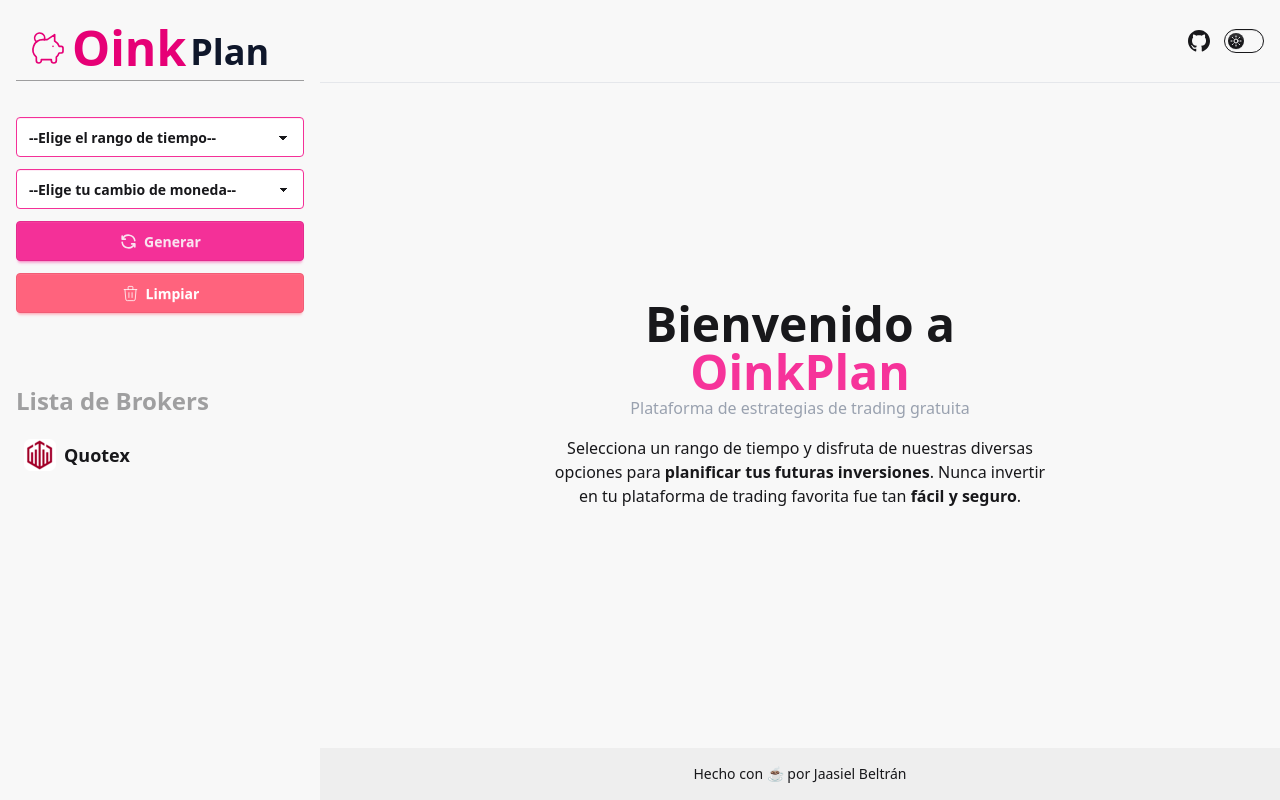
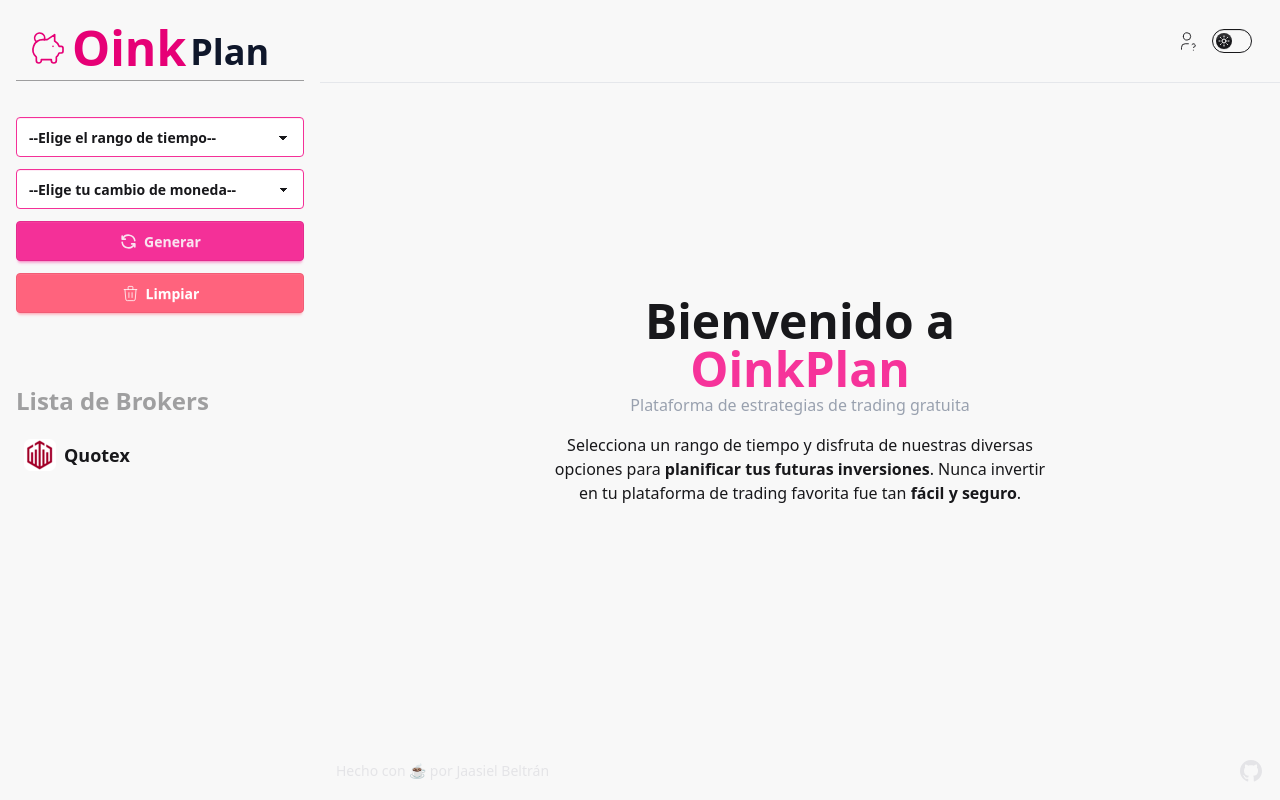
Before and after one commit to jaasidev/oink-plan, a React (Vite) app: page / in a window 1280 px wide. Built offline with nearby package versions, Linux system fonts and the light colour scheme; the HTML template or start-up script is replaced by a standard one.

Commit message:
feat: agregando modal help

```diff
--- a/src/App.jsx
+++ b/src/App.jsx
@@ -1,3 +1,4 @@
+import { ModalHelp } from './components/modal/modalHelp'
 import { PageContent } from './components/sections/PageContent'
 import { SideBar } from './components/sections/SideBar'
 import { useTimeStore } from './hooks/useTimeStore'
@@ -33,6 +34,7 @@ function App() {
           <SideBar />
         </div>
       </div>
+      <ModalHelp />
     </>
   )
 }
--- a/src/components/Footer/Footer.jsx
+++ b/src/components/Footer/Footer.jsx
@@ -1,11 +1,17 @@
+import { GitHub } from "../../assets/githubLogo"
 export function Footer() {
   return (
-    <footer className='footer sm:footer-horizontal footer-center bg-base-300 text-base-content p-4'>
-      <aside>
-        <p>
-          Hecho con ☕ por Jaasiel Beltrán
-        </p>
+    <footer className="footer footer-horizontal bg-base-200 text-neutral-content items-center p-4">
+      <aside className="grid-flow-col items-center">
+        <p className="text-sm"> Hecho con ☕ por Jaasiel Beltrán </p>
       </aside>
+      <nav className="grid-flow-col gap-4 place-self-end justify-self-end">
+        <a href="https://github.com/jaasidev/oink-plan" className=" rounded-full p-0.5 dark:hover:bg-base-100 transition-all hover:bg-gray-200 ">
+          <GitHub width='22'
+            height='22' className='github' />
+
+        </a>
+      </nav>
     </footer>
   )
 }
--- a/src/components/Header/Header.jsx
+++ b/src/components/Header/Header.jsx
@@ -1,5 +1,4 @@
 import { ThemeSwitch } from "../controllers/ThemeSwitch";
-import { GitHub } from "../../assets/githubLogo";
 
 export function Header() {
   return (
@@ -25,14 +24,31 @@ export function Header() {
           <path d='M4 18l16 0' />
         </svg>
       </label>
-      <a href="https://github.com/jaasidev/oink-plan" className="me-3 rounded-full p-0.5 dark:hover:bg-base-100 transition-all hover:bg-gray-200 ">
-        <GitHub width='22'
-          height='22' className='github' />
+      <div className="flex items-center">
+        <button className="me-3 cursor-pointer p-0.5 border-0 outline-0" onClick={() => document.getElementById('my_modal_1').showModal()}>
 
-      </a>
+          <svg aria-hidden="true"
+            xmlns="http://www.w3.org/2000/svg"
+            width="22"
+            height="22"
+            viewBox="0 0 24 24"
+            fill="none"
+            stroke="currentColor"
+            strokeWidth="1"
+            strokeLinecap="round"
+            strokeLinejoin="round"
+          >
+            <path d="M8 7a4 4 0 1 0 8 0a4 4 0 0 0 -8 0" />
+            <path d="M6 21v-2a4 4 0 0 1 4 -4h3.5" />
+            <path d="M19 22v.01" />
+            <path d="M19 19a2.003 2.003 0 0 0 .914 -3.782a1.98 1.98 0 0 0 -2.414 .483" />
+          </svg>
+
+        </button>
+        <ThemeSwitch />
+      </div>
 
 
-      <ThemeSwitch />
     </header>
   )
 }
--- a/src/components/controllers/ThemeSwitch.jsx
+++ b/src/components/controllers/ThemeSwitch.jsx
@@ -1,8 +1,8 @@
 import { useTheme } from "../../hooks/useTheme"
 export function ThemeSwitch() {
-    const {handleChange, themeRef}= useTheme()
+    const { handleChange, themeRef } = useTheme()
 
-    return (<label className='toggle text-base-content'>
+    return (<label className='toggle text-base-content me-3'>
         <input type='checkbox' value='synthwave' className='theme-controller' onChange={handleChange} ref={themeRef} />
 
         <svg
--- /dev/null
+++ b/src/components/modal/modalHelp.jsx
@@ -0,0 +1,39 @@
+import { createPortal } from "react-dom"
+export function ModalHelp() {
+    return createPortal(
+        <dialog id="my_modal_1" className="modal">
+            <div className="modal-box">
+                <h3 className="font-bold text-lg">Preguntas Frecuentes</h3>
+                <div className="py-4">
+                    <div className="collapse collapse-arrow bg-base-100 border border-base-300 outline-0">
+                        <input type="radio" name="my-accordion-2" defaultChecked />
+                        <div className="collapse-title font-semibold">¿Qué es Trading?</div>
+                        <div className="collapse-content text-sm">Es la acción de comprar y vender activos financieros (acciones, criptomonedas, divisas, etc.) con el objetivo de obtener un beneficio económico a corto, mediano o largo plazo. Básicamente, es "comerciar" con estos instrumentos.</div>
+                    </div>
+                    <div className="collapse collapse-arrow bg-base-100 border border-base-300 outline-0">
+                        <input type="radio" name="my-accordion-2" />
+                        <div className="collapse-title font-semibold">¿Qué es una Vela?</div>
+                        <div className="collapse-content text-sm">Es una representación gráfica del precio de un activo durante un período de tiempo específico. Muestra cuatro datos clave: el precio de apertura, el de cierre, el máximo y el mínimo de ese período. Su forma y color indican si el precio subió o bajó.</div>
+                    </div>
+                    <div className="collapse collapse-arrow bg-base-100 border border-base-300 outline-0">
+                        <input type="radio" name="my-accordion-2" />
+                        <div className="collapse-title font-semibold">¿Qué es una Apertura?</div>
+                        <div className="collapse-content text-sm">Es una estrategia de gestión de capital que consiste en aumentar el tamaño de la próxima inversión después de una pérdida, con el objetivo de recuperar lo perdido y obtener una pequeña ganancia cuando finalmente se acierte. Es una estrategia de alto riesgo.</div>
+                    </div>
+                    <div className="collapse collapse-arrow bg-base-100 border border-base-300 outline-0">
+                        <input type="radio" name="my-accordion-2" />
+                        <div className="collapse-title font-semibold">¿Qué es un Gale?</div>
+                        <div className="collapse-content text-sm">Es el precio al que un activo financiero comienza a cotizar en un nuevo período (por ejemplo, al inicio de un día de trading o al comienzo de una nueva vela en un gráfico). Es el primer precio al que se ejecuta una transacción en ese lapso.</div>
+                    </div>
+
+                </div>
+                <div className="modal-action">
+                    <form method="dialog">
+                        <button className="btn">Cerrar</button>
+                    </form>
+                </div>
+            </div>
+        </dialog>,
+        document.body
+    )
+}
--- a/src/components/sections/PageContent.jsx
+++ b/src/components/sections/PageContent.jsx
@@ -24,7 +24,7 @@ export function PageContent() {
           <Hero />
         )}
       </div>
-      <Footer counter='Reloj' />
+      <Footer />
     </main>
   )
 }
```
